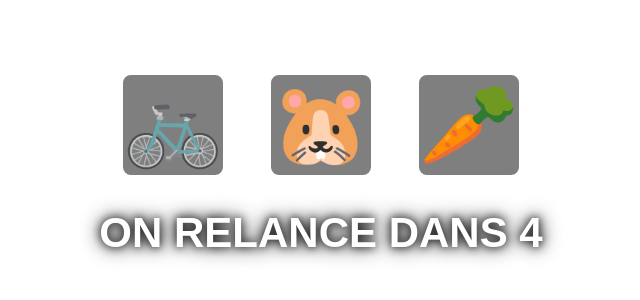
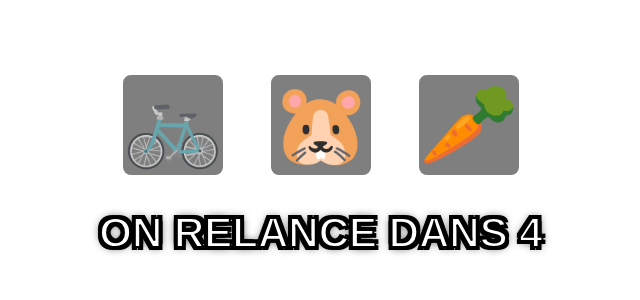
Before and after one commit to bk-coding/bicyclette, a plain HTML site: page index.html in a window 1280 px wide. Shown: the part 230-530 px from the top of the page, without its empty margins (319-959 px from the left). Drawn offline with Linux system fonts and the light colour scheme.

Commit message:
Improve result text readability with black outline

```diff
--- a/index.html
+++ b/index.html
@@ -39,7 +39,13 @@
       font-size: 42px;
       font-weight: bold;
       text-align: center;
-      text-shadow: 0 0 10px black, 0 0 20px black;
+      -webkit-text-stroke: 2px black;
+      text-shadow:
+        3px 3px 0 black,
+        -3px 3px 0 black,
+        3px -3px 0 black,
+        -3px -3px 0 black,
+        0 0 10px black;
     }
   </style>
 </head>
```
